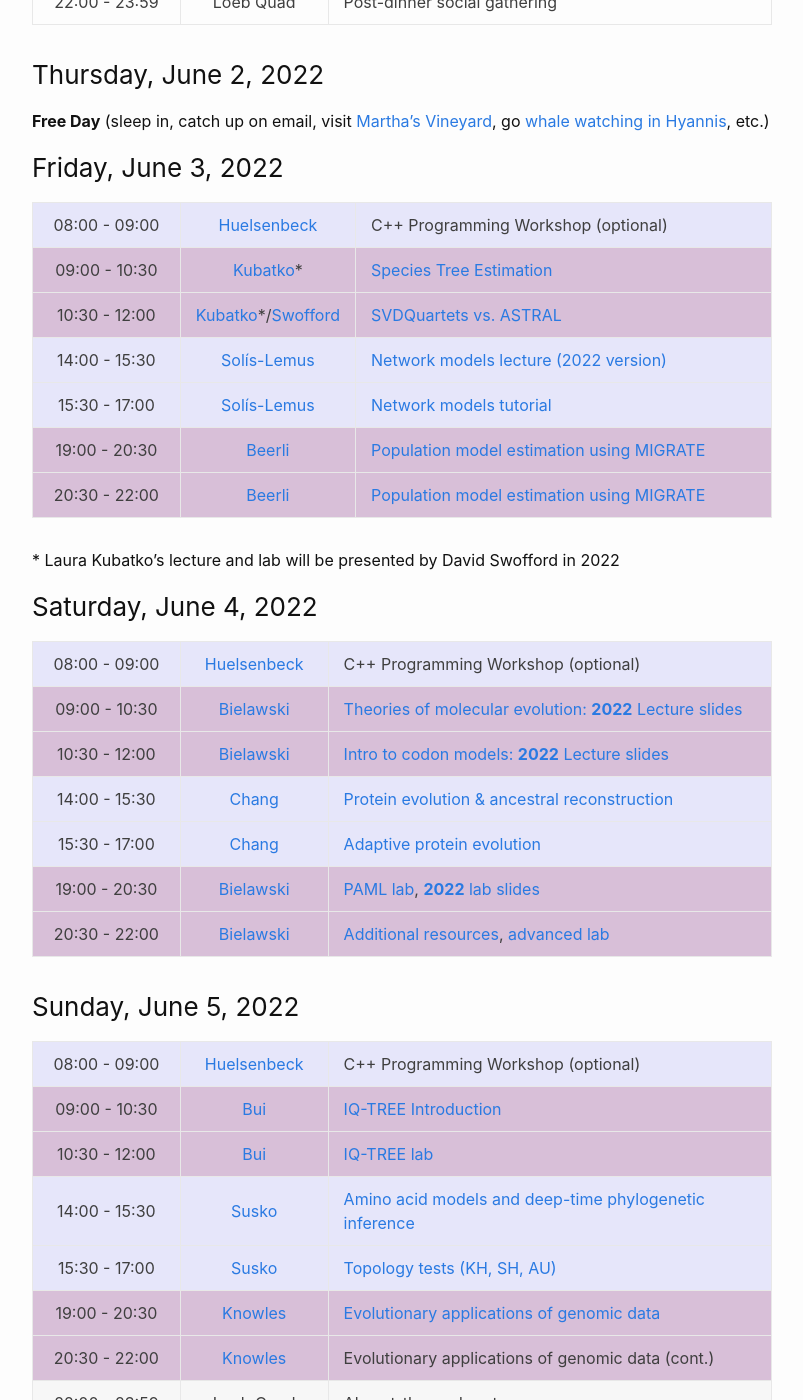
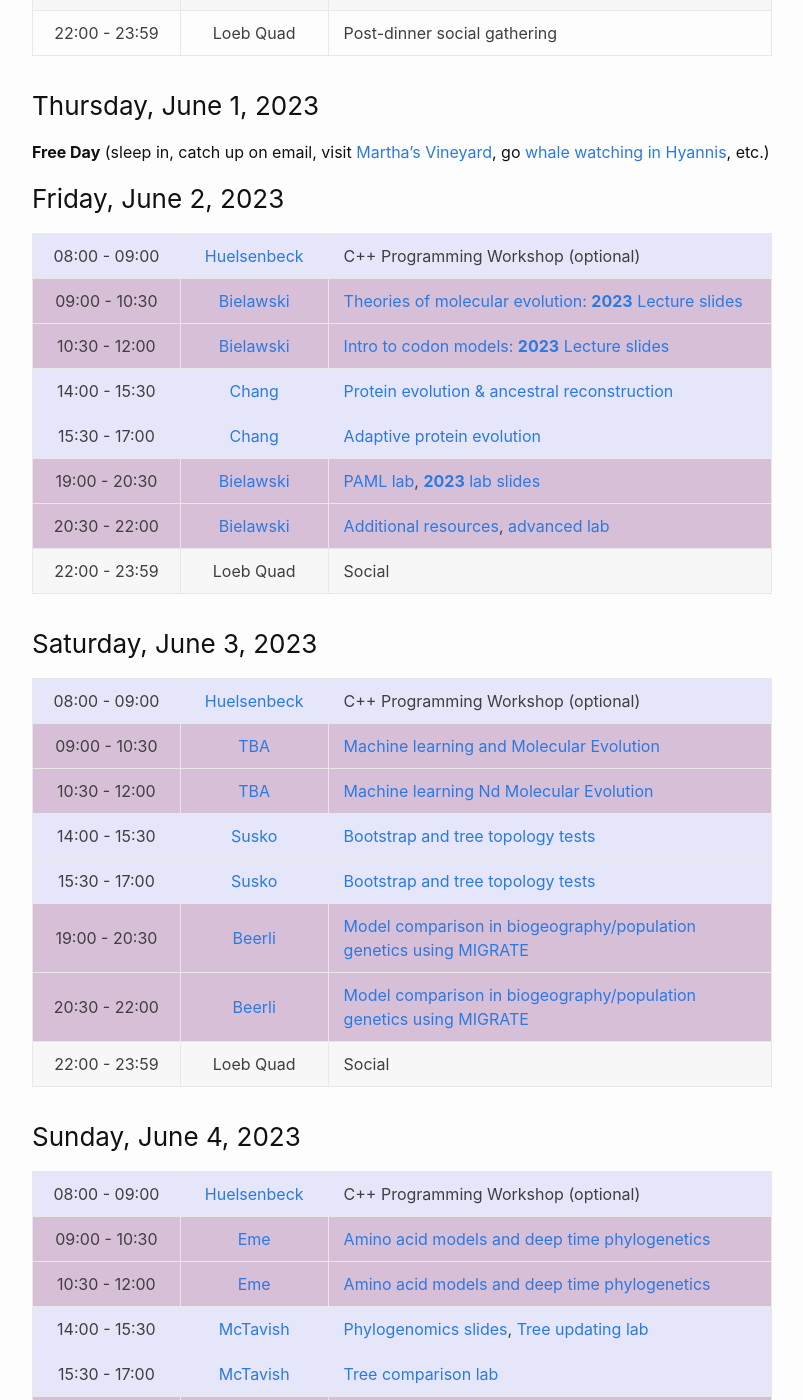
Before and after one commit to molevolworkshop/molevolworkshop.github.io, a Jekyll site: the page built from schedule.md, in a window 1280 px wide and 1400 px high, scrolled down 2796 px. Shown: the whole window, without its empty margins (238-1041 px from the left). Built offline with Jekyll 4.4.1, drawn with Linux system fonts in a browser that asks for light colours; some of the changed text lies outside the part shown.

Commit message:
updated schedule and move laura eme's folder back to faculty

```diff
--- a/schedule.md
+++ b/schedule.md
@@ -8,118 +8,131 @@ permalink: /schedule/
 
 All sessions are in Loeb G70 (basement of Loeb building)
 
-### Friday, May 27, 2022
+[//]: <> Intro [beerli]
+[//]: <> Basics: ML, Bayesian lewis, huelsenbeck, lewis
+[//]: <> Model selection [mutation models, partitions Swofford]
+[//]: <> Ref-bayes divergence  brown heath
+[//]: <> adaptation bielawksi chang         where to put McTavish?
+[//]: <> IQ-TREE and aminoacid model/topology Minh Susko
+[//]: <> coalescent beerli
+[//]: <> species trees kubatko,
+[//]: <> species trees solis-lemus, edwards yoder knowles
+
+### Friday, May 26, 2023
 
 ---------------|--------------------------------------|-----------------------------------
  18:00 - 21:00 | Swope Terrace (overlooking Eel Pond) | Opening Reception
 {:.daily-schedule-std}
 
-### Saturday, May 28, 2022
+### Saturday, May 27, 2023
 
 ---------------|--------------------------------------|-----------------------------------
- 09:00 - 10:30 | [Lewis](/faculty-lewis/)             | Welcome, Introductions, and [Workshop introduction]({{ site.baseurl }}/faculty/lewis/pdf/lewis-intro-2022-opt.pdf)
- 10:30 - 12:00 | [Lewis](/faculty-lewis/)             | [Introduction to Phylogenetics]({{ site.baseurl }}/faculty/lewis/pdf/lewis-likelihood-part1-2022-opt.pdf)
+ 09:00 - 10:30 | [Beerli](/faculty-beerli/)             | Welcome, Introductions, and [Workshop introduction]({{ site.baseurl }}/faculty/lewis/pdf/lewis-intro-2023-opt.pdf)
+ 10:30 - 12:00 | [Lewis](/faculty-lewis/)             | [Introduction to Phylogenetics]({{ site.baseurl }}/faculty/lewis/pdf/lewis-likelihood-part1-2023-opt.pdf)
  14:00 - 15:30 | [Huelsenbeck](/faculty-huelsenbeck/) | [Introduction to Likelihood]({{ site.baseurl }}/faculty/huelsenbeck/pdf/WoodsHole2012_1-opt.pdf)
  15:30 - 17:00 | [Huelsenbeck](/faculty-huelsenbeck/) | Simulating Molecular Evolution
  19:00 - 20:30 | TAs                                  | [Intro computer lab](/labs/intro/)
  20:30 - 22:00 | TAs                                  | [Alignment lab](/labs/alignment/)
 {: .daily-schedule-std}
 
-### Sunday, May 29, 2022
+### Sunday, May 28, 2023
 
 ---------------|--------------------------------------|-----------------------------------
  08:00 - 09:00 | [Huelsenbeck](/faculty-huelsenbeck/) | C++ Programming Workshop (optional) ([Programming Book]({{ site.baseurl }}/assets/pdf/Programming_Book.pdf))
- 09:00 - 10:30 | [Lewis](/faculty-lewis/)             | [Maximum likelihood (cont.)]({{ site.baseurl }}/faculty/lewis/pdf/lewis-likelihood-part2-2022-opt.pdf)
- 10:30 - 12:00 | [Swofford](/faculty-swofford/)       | [Model Selection]({{ site.baseurl }}/faculty/swofford/pdf/swofford_WH2022_modsel.pdf)
+ 09:00 - 10:30 | [Lewis](/faculty-lewis/)             | [Maximum likelihood (cont.)]({{ site.baseurl }}/faculty/lewis/pdf/lewis-likelihood-part2-2023-opt.pdf)
+ 10:30 - 12:00 | [Swofford](/faculty-swofford/)       | [Model Selection]({{ site.baseurl }}/faculty/swofford/pdf/swofford_WH2023_modsel.pdf)
  14:00 - 15:30 | [Swofford](/faculty-swofford/)       | [Introduction to PAUP*](http://paup.phylosolutions.com/)
  15:30 - 17:00 | [Swofford](/faculty-swofford/)       | [PAUP* lab](/faculty/swofford/pdf/modsel-sim-tutorial.html)
- 19:00 - 20:30 | [Lewis](/faculty-lewis/)             | [Bayesian phylogenetics]({{ site.baseurl }}/faculty/lewis/pdf/lewis-bayesian-part1-2022-opt.pdf)
- 20:30 - 22:00 | [Lewis](/faculty-lewis/)             | [Bayesian phylogenetics]({{ site.baseurl }}/faculty/lewis/pdf/lewis-bayesian-part2-2022-opt.pdf)
+ 19:00 - 20:30 | [Minh](/faculty-minh/)               | [IQ-TREE Introduction]({{ site.baseurl }}/faculty/bui/pdf/Minh-2019-lecture-material-opt.pdf)
+ 20:30 - 22:00 | [Minh](/faculty-minh/)               | [IQ-TREE lab](http://www.iqtree.org/workshop/molevol2019), [tutorial solution]({{ site.baseurl }}/faculty/bui/pdf/Minh_2019_Tutorial-solutions-opt.pdf)
+{:.daily-schedule-cpp}
+
  22:00 - 23:59 | Loeb Quad                            | Evening social gathering
 {:.daily-schedule-cpp}
 
-### Monday, May 30, 2022
+### Monday, May 29, 2023
 
 ---------------|--------------------------------------|-----------------------------------
  08:00 - 09:00 | [Huelsenbeck](/faculty-huelsenbeck)  | C++ Programming Workshop (optional)
- 09:00 - 10:30 | [Brown](/faculty-brown/)             | [Introduction to graphical models and RevBayes](/faculty/brown/pdf/Brown_GraphicalModels_RevBayes.pdf)
- 10:30 - 12:00 | [Brown](/faculty-brown/)             | [Gene tree estimation with RevBayes](https://revbayes.github.io/tutorials/ctmc/)
- 14:00 - 15:30 | [Heath](/faculty-heath/)             | [Divergence time estimation](https://figshare.com/articles/Bayesian_Divergence-Time_Estimation_Lecture/6849005)
- 15:30 - 17:00 | [Heath](/faculty-heath/)             | [Divergence time estimation](https://figshare.com/articles/Bayesian_Divergence-Time_Estimation_Lecture/6849005)
- 19:00 - 20:00 | [Heath](/faculty-heath/)             | [Divergence time estimation Lab](https://revbayes.github.io/tutorials/fbd_simple)
- 20:00 - 22:00 |                                      | Time to finish RevBayes labs
+9:00 - 10:30 | [Lewis](/faculty-lewis/)             | [Bayesian phylogenetics]({{ site.baseurl }}/faculty/lewis/pdf/lewis-bayesian-part1-2023-opt.pdf)
+10:30 - 12:00 | [Lewis](/faculty-lewis/)             | [Bayesian phylogenetics]({{ site.baseurl }}/faculty/lewis/pdf/lewis-bayesian-part2-2023-opt.pdf)
+14:00 - 15:30 | [Brown](/faculty-brown/)             | [Introduction to graphical models and RevBayes](/faculty/brown/pdf/Brown_GraphicalModels_RevBayes.pdf)
+ 15:30 - 17:00 | [Brown](/faculty-brown/)             | [Gene tree estimation with RevBayes](https://revbayes.github.io/tutorials/ctmc/)
+ 19:00 - 20:30 | [Heath](/faculty-heath/)             | [Divergence time estimation](https://figshare.com/articles/Bayesian_Divergence-Time_Estimation_Lecture/6849005)
+ 20:30 - 22:00 | [Heath](/faculty-heath/)             | [Divergence time estimation Lab](https://revbayes.github.io/tutorials/fbd_simple)
 {:.daily-schedule-cpp}
 
-### Tuesday, May 31, 2022
+### Tuesday, May 30, 2023
 
 ---------------|--------------------------------------|-----------------------------------
  08:00 - 09:00 | [Huelsenbeck](/faculty-huelsenbeck/) | C++ Programming Workshop (optional)
- 09:00 - 10:30 | [Beerli](/faculty-beerli/)           | [Introduction to The Coalescent]({{ site.baseurl }}/faculty/beerli/pdf/coalescence1-mbl2022.pdf)
- 10:30 - 12:00 | [Beerli](/faculty-beerli/)           | [Extending the coalescent]({{ site.baseurl }}/faculty/beerli/pdf/coalescence2-mbl2022.pdf)
- 14:00 - 15:30 | [McTavish](/faculty-mctavish/)       | [Open Tree of Life, tree updating slides]({{ site.baseurl }}/faculty/mctavish/pdf/opentree_2022.pdf)
- 15:30 - 17:00 | [McTavish](/faculty-mctavish/)       | [Tree comparison lab](https://github.com/snacktavish/Mole2022/blob/master/TreeComparison.md)
- 19:00 - 20:30 | [McTavish](/faculty-mctavish/)       | [Phylogenomics slides]({{ site.baseurl }}/faculty/mctavish/pdf/Genomics_WH2022.pdf), [Tree updating lab](https://github.com/snacktavish/Mole2022/blob/master/TreeUpdating.md)
- 20:30 - 22:00 |                                      | Time to finish tree updating lab
+ 09:00 - 10:30 | [Beerli](/faculty-beerli/)           | [Introduction to The Coalescent]({{ site.baseurl }}/faculty/beerli/pdf/coalescence1-mbl2023.pdf)
+ 10:30 - 12:00 | [Beerli](/faculty-beerli/)           | [Extending the coalescent]({{ site.baseurl }}/faculty/beerli/pdf/coalescence2-mbl2023.pdf)
+ 14:00 - 15:30 | [Kubatko](/faculty-kubatko/)*         | [Species Tree Estimation]({{ site.baseurl }}/faculty/kubatko/pdf/SpeciesTreeEstimation2023-opt.pdf)
+ 15:30 - 17:00 | [Kubatko](/faculty-kubatko/)*/[Swofford](/faculty-swofford/) | [Species Tree Lab](https://www.asc.ohio-state.edu/kubatko.2/SpeciesTreesLab1_2019.pdf)
+ 19:00 - 20:30 | [Solís-Lemus](/faculty-solis-lemus/) | [Network models lecture (2023 version)]({{ site.baseurl }}/faculty/solis-lemus/pdf/talk-networks-mbl.pdf)
+ 20:30 - 22:00 | [Solís-Lemus](/faculty-solis-lemus/) | [Network models tutorial](https://github.com/crsl4/PhyloNetworks.jl/wiki)
 {:.daily-schedule-cpp}
 
-### Wednesday, June 1, 2022
+### Wednesday, May 31, 2023
 
 ---------------|--------------------------------------|-----------------------------------
  08:00 - 09:00 | [Huelsenbeck](/faculty-huelsenbeck/) | C++ Programming Workshop (optional)
- 09:00 - 10:30 | [Edwards](/faculty-edwards/)         | [Multilocus phylogeography and phylogenetics]({{ site.baseurl }}/faculty/edwards/pdf/Edwards_MBL_2022_opt.pdf)
- 10:30 - 12:00 | [Edwards](/faculty-edwards/)         | [Pangenomes and evolution]({{ site.baseurl }}/faculty/edwards/pdf/Edwards_MBL_2022_partII-opt.pdf)
+ 09:00 - 10:30 | [Edwards](/faculty-edwards/)         | [Multilocus phylogeography and phylogenetics]({{ site.baseurl }}/faculty/edwards/pdf/Edwards_MBL_2023_opt.pdf)
+ 10:30 - 12:00 | [Edwards](/faculty-edwards/)         | [Pangenomes and evolution]({{ site.baseurl }}/faculty/edwards/pdf/Edwards_MBL_2023_partII-opt.pdf)
  12:00 - 12:15 | group photo (don't miss it!)         | (we still need to decide where: Lillie steps? Swope terrace?)
- 14:00 - 15:30 | [Yoder](/faculty-yoder/)             | [What are we even talking about when we say "species tree"?]({{ site.baseurl }}/faculty/yoder/pdf/MBL.6.2022-opt.pdf)
+ 14:00 - 15:30 | [Yoder](/faculty-yoder/)             | [What are we even talking about when we say "species tree"?]({{ site.baseurl }}/faculty/yoder/pdf/MBL.6.2023-opt.pdf)
  15:30 - 17:00 | [Yoder](/faculty-yoder/)             | What are we even talking about when we say "species tree"? (cont.)
  19:00 - 20:30 | Swope Terrace                        | Course Dinner Party
  20:30 - 22:00 | Swope Terrace                        | Course Dinner Party
  22:00 - 23:59 | Loeb Quad                            | Post-dinner social gathering
 {:.daily-schedule-cpp}
 
-### Thursday, June 2, 2022
+### Thursday, June 1, 2023
 
 **Free Day** (sleep in, catch up on email, visit [Martha's Vineyard](https://mvol.com), go [whale watching in Hyannis](https://www.whales.net), etc.)
 
-### Friday, June 3, 2022
+### Friday, June 2, 2023
 
 ---------------|--------------------------------------|-----------------------------------
  08:00 - 09:00 | [Huelsenbeck](/faculty-huelsenbeck/) | C++ Programming Workshop (optional)
- 09:00 - 10:30 | [Kubatko](/faculty-kubatko/)*         | [Species Tree Estimation]({{ site.baseurl }}/faculty/swofford/pdf/SpeciesTreeEstimation2022-opt.pdf)
- 10:30 - 12:00 | [Kubatko](/faculty-kubatko/)*/[Swofford](/faculty-swofford/) | [SVDQuartets vs. ASTRAL](https://www.asc.ohio-state.edu/kubatko.2/SpeciesTreesLab1_2019.pdf)
- 14:00 - 15:30 | [Solís-Lemus](/faculty-solis-lemus/) | [Network models lecture (2022 version)]({{ site.baseurl }}/faculty/solis-lemus/pdf/talk-networks-mbl.pdf)
- 15:30 - 17:00 | [Solís-Lemus](/faculty-solis-lemus/) | [Network models tutorial](https://github.com/crsl4/PhyloNetworks.jl/wiki)
- 19:00 - 20:30 | [Beerli](/faculty-beerli/)           | [Population model estimation using MIGRATE](http://peterbeerli.com/workshops/mbl/2018/tutorial/)
- 20:30 - 22:00 | [Beerli](/faculty-beerli/)           | [Population model estimation using MIGRATE](http://peterbeerli.com/workshops/mbl/2018/tutorial/)
+ 09:00 - 10:30 | [Bielawski](/faculty-bielawski/)     | [Theories of molecular evolution: **2023** Lecture slides](http://awarnach.mathstat.dal.ca/~joeb/PAML_lab/slides/Bielawski_lecture_PART_1.pdf)
+ 10:30 - 12:00 | [Bielawski](/faculty-bielawski/)     | [Intro to codon models: **2023** Lecture slides](http://awarnach.mathstat.dal.ca/~joeb/PAML_lab/slides/Bielawski_lecture_PART_2.pdf)
+ 14:00 - 15:30 | [Chang](/faculty-chang/)             | [Protein evolution & ancestral reconstruction]({{ site.baseurl }}/faculty/chang/pdf/chang1-2023-opt.pdf)
+ 15:30 - 17:00 | [Chang](/faculty-chang/)             | [Adaptive protein evolution]({{ site.baseurl }}/faculty/chang/pdf/chang2-2023-opt.pdf)
+ 19:00 - 20:30 | [Bielawski](/faculty-bielawski/)     | [PAML lab](http://awarnach.mathstat.dal.ca/~joeb/PAML_lab/lab.html), [**2023** lab slides](http://awarnach.mathstat.dal.ca/~joeb/PAML_lab/resources/pamlDEMO_MOLE2023_v2.pdf)
+ 20:30 - 22:00 | [Bielawski](/faculty-bielawski/)     | [Additional resources](http://awarnach.mathstat.dal.ca/~joeb/PAML_lab/Resources.html), [advanced lab](https://bitbucket.org/EvoWorks/protocol-inference-of-episodic-selection/downloads)
+ 22:00 - 23:59 | Loeb Quad                            | Social
 {:.daily-schedule-cpp}
 
-\* Laura Kubatko's lecture and lab will be presented by David Swofford in 2022
 
-### Saturday, June 4, 2022
+### Saturday, June 3, 2023
 
 ---------------|--------------------------------------|-----------------------------------
  08:00 - 09:00 | [Huelsenbeck](/faculty-huelsenbeck/) | C++ Programming Workshop (optional)
- 09:00 - 10:30 | [Bielawski](/faculty-bielawski/)     | [Theories of molecular evolution: **2022** Lecture slides](http://awarnach.mathstat.dal.ca/~joeb/PAML_lab/slides/Bielawski_lecture_PART_1.pdf)
- 10:30 - 12:00 | [Bielawski](/faculty-bielawski/)     | [Intro to codon models: **2022** Lecture slides](http://awarnach.mathstat.dal.ca/~joeb/PAML_lab/slides/Bielawski_lecture_PART_2.pdf)
- 14:00 - 15:30 | [Chang](/faculty-chang/)             | [Protein evolution & ancestral reconstruction]({{ site.baseurl }}/faculty/chang/pdf/chang1-2022-opt.pdf)
- 15:30 - 17:00 | [Chang](/faculty-chang/)             | [Adaptive protein evolution]({{ site.baseurl }}/faculty/chang/pdf/chang2-2022-opt.pdf)
- 19:00 - 20:30 | [Bielawski](/faculty-bielawski/)     | [PAML lab](http://awarnach.mathstat.dal.ca/~joeb/PAML_lab/lab.html), [**2022** lab slides](http://awarnach.mathstat.dal.ca/~joeb/PAML_lab/resources/pamlDEMO_MOLE2022_v2.pdf)
- 20:30 - 22:00 | [Bielawski](/faculty-bielawski/)     | [Additional resources](http://awarnach.mathstat.dal.ca/~joeb/PAML_lab/Resources.html), [advanced lab](https://bitbucket.org/EvoWorks/protocol-inference-of-episodic-selection/downloads)
-{:.daily-schedule-cpp}
+ 09:00 - 10:30 | [TBA](/faculty-tba/) | [Machine learning and Molecular Evolution]({{ site.baseurl }}/faculty/tba)
+ 10:30 - 12:00 | [TBA](/faculty-tba/) | [Machine learning Nd Molecular Evolution]({{ site.baseurl }}/faculty/tba)
+ 14:00 - 15:30 | [Susko](/faculty-susko/)             | [Bootstrap and tree topology tests]({{ site.baseurl }}/faculty/susko/pdf/ed-susko-topology-tests.pdf)
+ 15:30 - 17:00 | [Susko](/faculty-susko/)             | [Bootstrap and tree topology tests]({{ site.baseurl }}/faculty/susko/pdf/ed-susko-topology-tests.pdf)
+ 19:00 - 20:30 | [Beerli](/faculty-beerli/)           | [Model comparison in biogeography/population genetics using MIGRATE](http://peterbeerli.com/workshops/mbl/2018/tutorial/)
+ 20:30 - 22:00 | [Beerli](/faculty-beerli/)           | [Model comparison in biogeography/population genetics using MIGRATE](http://peterbeerli.com/workshops/mbl/2018/tutorial/)
+ 22:00 - 23:59 | Loeb Quad                            | Social
+ {:.daily-schedule-cpp}
 
-### Sunday, June 5, 2022
+### Sunday, June 4, 2023
 
 ---------------|--------------------------------------|-----------------------------------
  08:00 - 09:00 | [Huelsenbeck](/faculty-huelsenbeck/) | C++ Programming Workshop (optional)
- 09:00 - 10:30 | [Bui](/faculty-bui/)                 | [IQ-TREE Introduction]({{ site.baseurl }}/faculty/bui/pdf/MOLE2022-IQ-TREE-cnv.pdf)
- 10:30 - 12:00 | [Bui](/faculty-bui/)                 | [IQ-TREE lab](http://www.iqtree.org/workshop/molevol2022)
- 14:00 - 15:30 | [Susko](/faculty-susko/)             | [Amino acid models and deep-time phylogenetic inference]({{ site.baseurl }}/faculty/susko/pdf/ed-susko-amino-acid-models.pdf)
- 15:30 - 17:00 | [Susko](/faculty-susko/)             | [Topology tests (KH, SH, AU)]({{ site.baseurl }}/faculty/susko/pdf/ed-susko-topology-tests.pdf)
- 19:00 - 20:30 | [Knowles](/faculty-knowles/)         | [Evolutionary applications of genomic data]({{ site.baseurl }}/faculty/knowles/pdf/Knowles-Woodshole-2022-Lect-opt.pdf)
+ 09:00 - 10:30 | [Eme](/faculty-eme/)                 | [Amino acid models and deep time phylogenetics]({{ site.baseurl }}/faculty/eme/pdf/Phylogenomics_EmeLaura_WoodsHole2019_4-opt.pdf)
+ 10:30 - 12:00 | [Eme](/faculty-eme/)                 |  [Amino acid models and deep time phylogenetics]({{ site.baseurl }}/faculty/eme/pdf/Phylogenomics_EmeLaura_WoodsHole2019_4-opt.pdf)
+ 14:00 - 15:30 | [McTavish](/faculty-mctavish/)       | [Phylogenomics slides]({{ site.baseurl }}/faculty/mctavish/pdf/Genomics_WH2023.pdf), [Tree updating lab](https://github.com/snacktavish/Mole2023/blob/master/TreeUpdating.md)
+ 15:30 - 17:00 | [McTavish](/faculty-mctavish/)       | [Tree comparison lab](https://github.com/snacktavish/Mole2023/blob/master/TreeComparison.md)
+ 19:00 - 20:30 | [Knowles](/faculty-knowles/)         | [Evolutionary applications of genomic data]({{ site.baseurl }}/faculty/knowles/pdf/Knowles-Woodshole-2023-Lect-opt.pdf)
  20:30 - 22:00 | [Knowles](/faculty-knowles/)         | Evolutionary applications of genomic data (cont.)
  22:00 - 23:59 | Loeb Quad                            | Almost-the-end party
 {:.daily-schedule-cpp}
 
-### Monday, June 6, 2022
+### Monday, June 5, 2023
 
 ---------------|--------------------------------------|-----------------------------------
  09:00 - 10:30 | [Swofford](/faculty-swofford/)       | Scientific ethics ([Holder 2019 lecture]({{ site.baseurl }}/faculty/holder/pdf/Holder_last_lecture_2019-opt.pdf))
```
Also changed, not shown: _posts/2019-10-07-welcome-to-molevol.md (+1 -1 lines), faculty/eme/eme.md (renamed from faculty/_former/eme/eme.md), faculty/eme/img/laura-eme.jpg (renamed from faculty/_former/eme/img/laura-eme.jpg).
